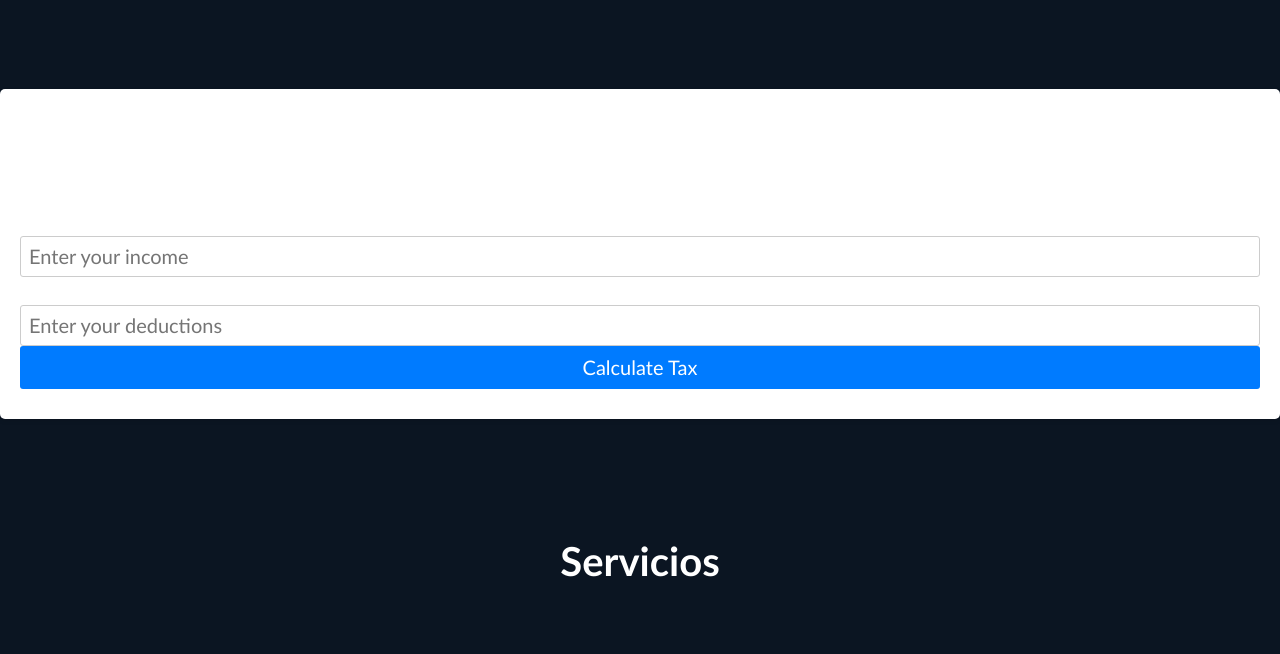
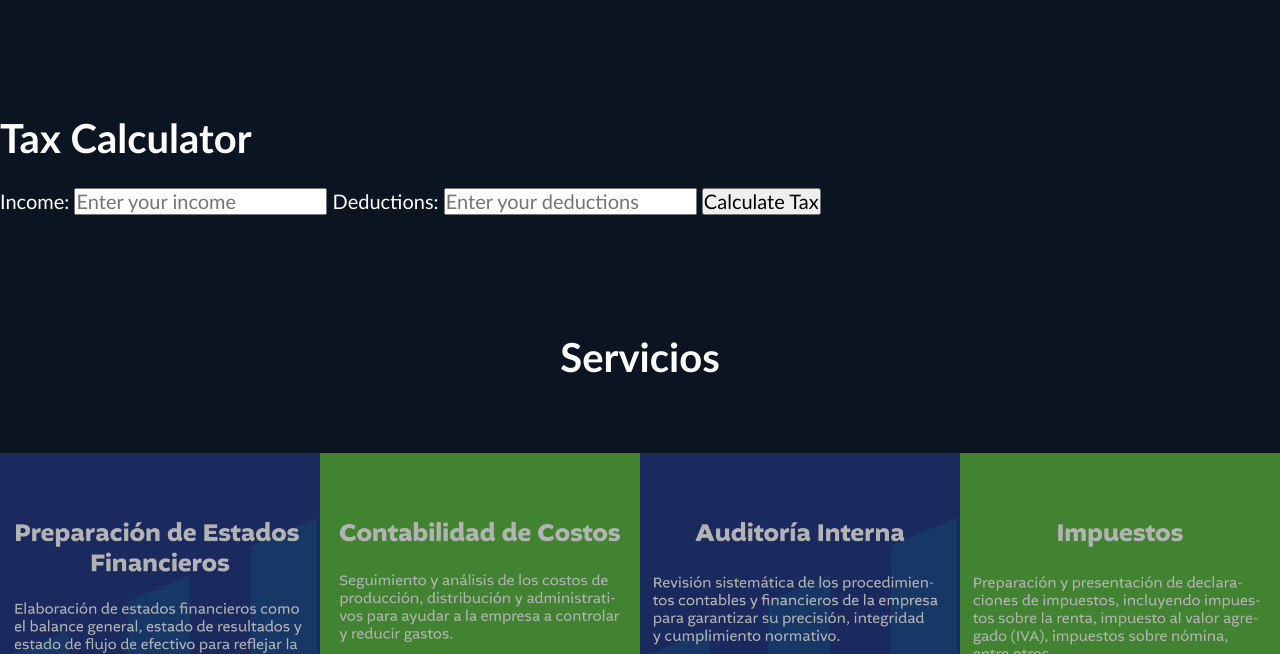
Before and after one commit to ArianaDesigns/ProExpert, a plain HTML site: page index.html in a window 1280 px wide. Shown: the part 1105-1759 px from the top of the page. Drawn offline with Linux system fonts and the light colour scheme; a script that the page names is missing.

Commit message:
Update style.css

```diff
--- a/style.css
+++ b/style.css
@@ -272,49 +272,3 @@ input[type=submit] {
 input[type=submit]:hover {
   opacity: 0.8;
 }
-
-
-
-
-.calculator-container {
-    background-color: #fff;
-    padding: 20px;
-    border-radius: 5px;
-    box-shadow: 0 2px 5px rgba(0, 0, 0, 0.1);
-}
-
-h1 {
-    text-align: center;
-}
-
-label {
-    display: block;
-    margin-bottom: 5px;
-}
-
-input {
-    width: 100%;
-    padding: 8px;
-    margin-bottom: 10px;
-    border: 1px solid #ccc;
-    border-radius: 3px;
-}
-
-button {
-    width: 100%;
-    padding: 10px;
-    background-color: #007bff;
-    color: #fff;
-    border: none;
-    border-radius: 3px;
-    cursor: pointer;
-}
-
-button:hover {
-    background-color: #0056b3;
-}
-
-#result {
-    margin-top: 10px;
-    font-weight: bold;
-}
```
